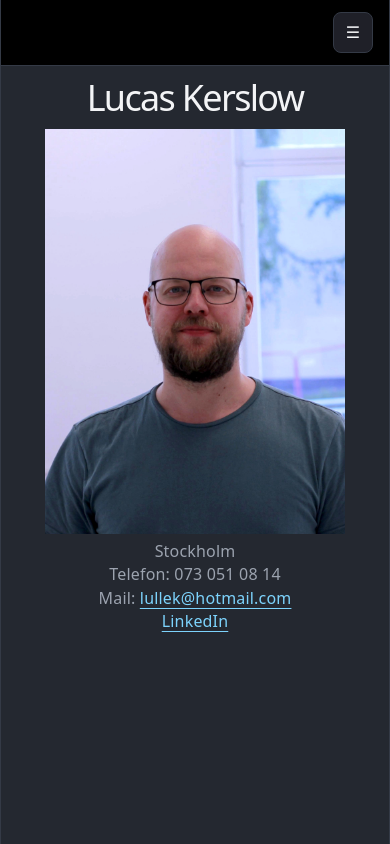
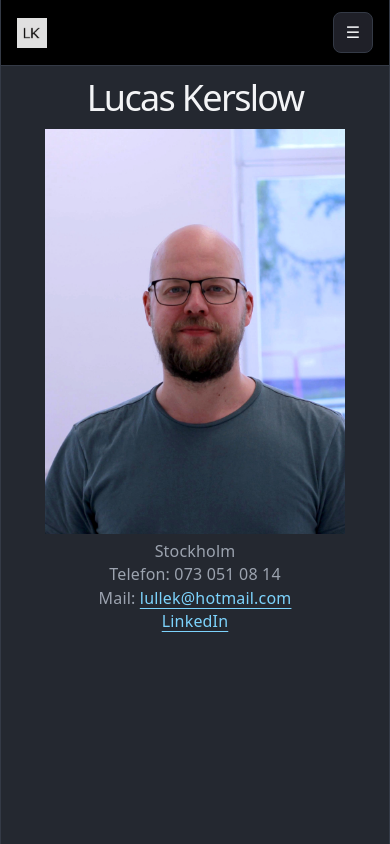
Before and after one commit to lullek/Projects, a React (Vite) app in the folder Hemsida/minhemsida/: page / in a window 390 px wide. Built offline with nearby package versions, Linux system fonts and the light colour scheme; no server answers.

Commit message:
add LK logo on phone

```diff
--- a/Hemsida/minhemsida/src/components/Navbar.jsx
+++ b/Hemsida/minhemsida/src/components/Navbar.jsx
@@ -1,13 +1,16 @@
 import { useState } from "react";
-import { Link } from "react-router-dom";
+import { Link, useNavigate } from "react-router-dom";
+import lk from "../../public/LK.png";
 import "../styles/Navbar.css";
 
 export function Navbar({ language, toggleLanguage }) {
   const [menuOpen, setMenuOpen] = useState(false);
   const closeMenu = () => setMenuOpen(false);
+  const navigate = useNavigate();
 
   return (
     <nav className="navbar">
+      <img className="navbar-icon" src={lk} alt="LK" width="30" onClick={() => {navigate("/"); closeMenu();}}/>
       <button className="hamburger" onClick={() => setMenuOpen(!menuOpen)} aria-label={menuOpen ? "Stäng meny" : "Öppna meny"} aria-expanded={menuOpen} aria-controls="navbar-links">
         {menuOpen ? "✕" : "☰"}
       </button>
--- a/Hemsida/minhemsida/src/styles/Navbar.css
+++ b/Hemsida/minhemsida/src/styles/Navbar.css
@@ -45,6 +45,10 @@
   display: none;
 }
 
+.navbar-icon {
+  display: none;
+}
+
 @media (max-width: 875px) {
   .navbar {
     justify-content: flex-end;
@@ -65,6 +69,13 @@
     border: 1px solid var(--border);
     border-radius: 8px;
     padding: 8px 12px;
+    cursor: pointer;
+  }
+
+  .navbar-icon {
+    display: block;
+    object-fit: cover;
+    margin-right: auto;
     cursor: pointer;
   }
 
```
